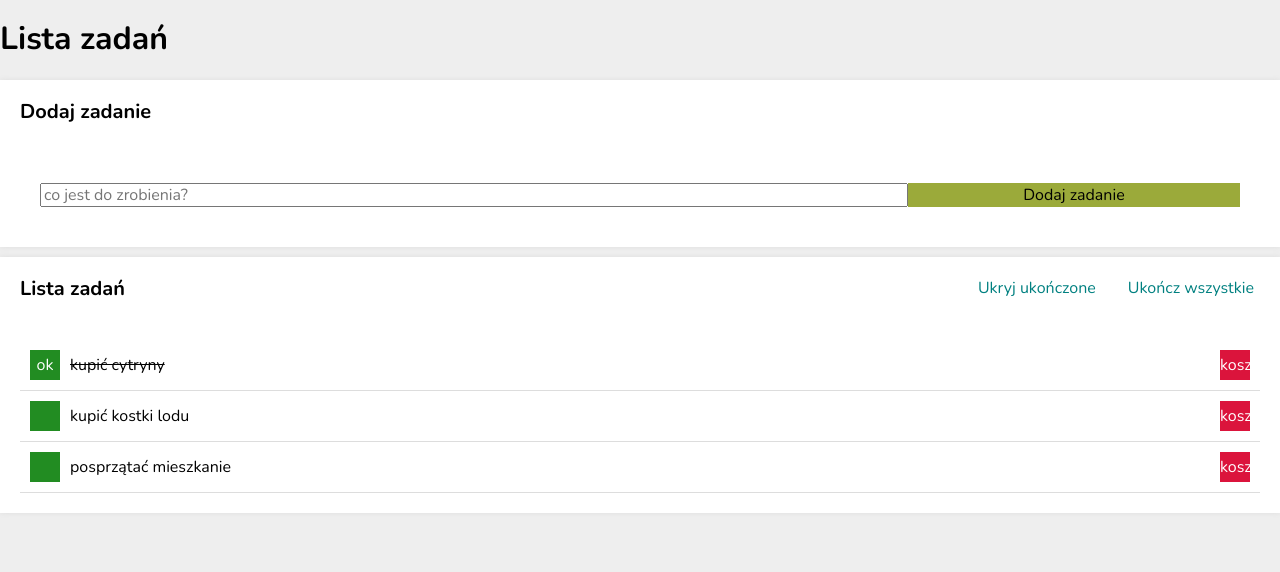
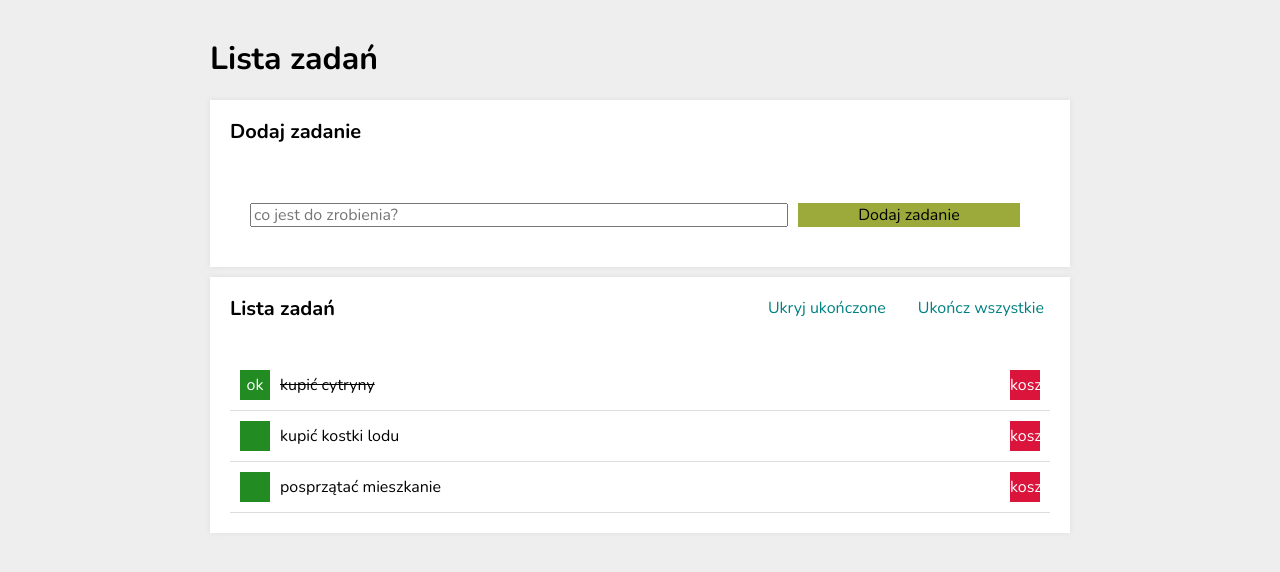
Before and after one commit to olszowskijacek/React---Task_List, a React (Create React App) app: page / in a window 1280 px wide. Shown: the top 572 px of the page. Built offline with nearby package versions, Linux system fonts and the light colour scheme.

Commit message:
add Section component

```diff
--- a/src/App.js
+++ b/src/App.js
@@ -4,6 +4,7 @@ import Tasks from './Tasks/Tasks.js'
 import Buttons from './Buttons/Buttons.js'
 import Section from './Section/Section.js';
 import Header from './Header/Header.js'
+import Container from './Container/Container.js'
 
 const tasks = [
   { id: 1, content: 'kupić cytryny', done: true },
@@ -15,7 +16,7 @@ const hideDoneTasks = false;
 
 function App() {
   return (
-    <main className='container'>
+    <Container className='container'>
       <Header title='Lista zadań'/>
     <Section
       title='Dodaj zadanie'
@@ -26,7 +27,7 @@ function App() {
       body={<Tasks tasks={tasks} hideDoneTasks={hideDoneTasks}/>}
       extraHeaderContent={<Buttons tasks={tasks} hideDoneTasks={hideDoneTasks}/>}
     />
-    </main>
+    </Container>
   );
 }
 
--- /dev/null
+++ b/src/Container/Container.css
@@ -0,0 +1,5 @@
+.container {
+    max-width: 900px;
+    padding: 20px;
+    margin: 0 auto;
+}
--- /dev/null
+++ b/src/Container/Container.js
@@ -0,0 +1,11 @@
+import React from 'react';
+import './Container.css';
+
+const Container = ({children}) => (
+    <main className='container'>
+        {children}
+    </main>
+);
+
+
+export default Container;
--- a/src/Form/form.css
+++ b/src/Form/form.css
@@ -11,16 +11,19 @@
 }
 .form__button {
     flex-grow: 1;
+    margin: 0 10px;
     background-color: #9baa3a;
     border: none;
     transition: 0.3s;
 }
 .form__button:hover {
     background-color: #7c8c15;
+
 }
 
 @media (max-width: 520px) {
     .form__button {
         width: 100%;
+        margin: 5px 0;
     }
 }
```
